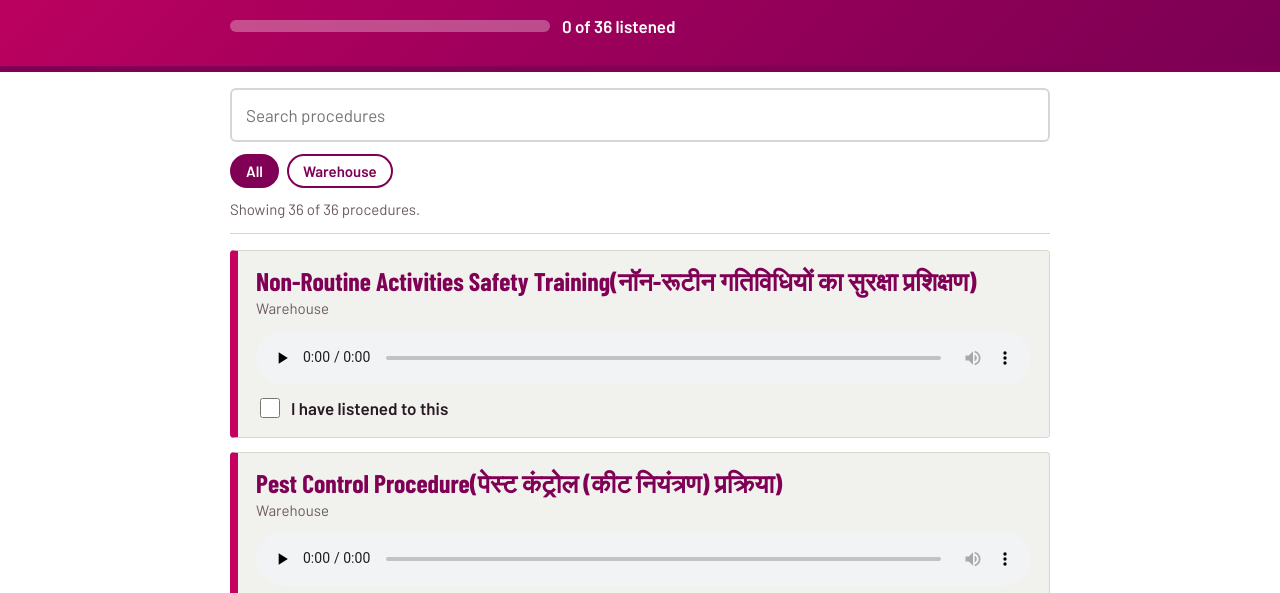
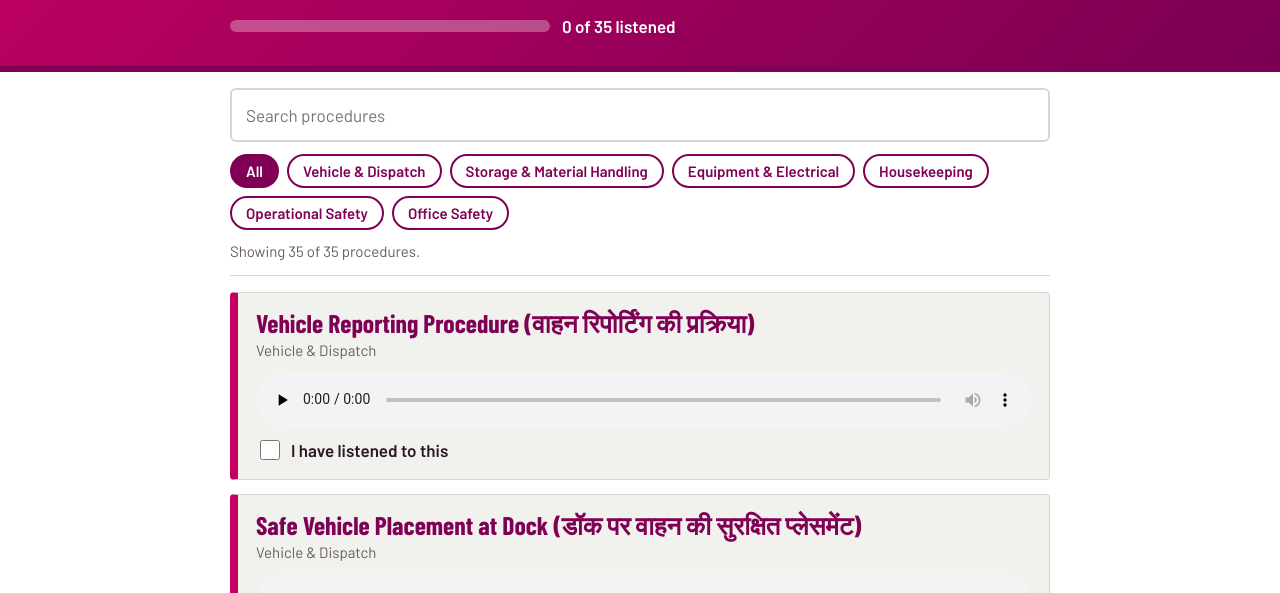
Before and after one commit to ABHINAV-DAHAYAT/safety-sop.createdbyabhinav, a plain HTML site: page index.html in a window 1280 px wide. Shown: the part 175-768 px from the top of the page. Drawn offline with nearby package versions, Linux system fonts and the light colour scheme.

Commit message:
Adding 10 more MP threes and change colour As well as add a tabs

```diff
--- a/sops.js
+++ b/sops.js
@@ -1,57 +1,74 @@
 /* ===== EDIT THIS FILE: your company details and SOP list ===== */
 const SITE = {
-  company: " West Zone DC ",
+  company: "West Zone DC",
   contacts: [
-        { label: " This page created by Abhinav Dahayat", value: "9340835726/ dabhinav@godrej.com" },
+    { label: "This page created by Abhinav Dahayat", value: "9340835726/ dabhinav@godrej.com" },
     { label: "Emergency services", value: "Mr.Ramesh" },
-    { label: "Safety officer",     value: " Mr.Ramesh /99438806"},
+    { label: "Safety officer",     value: "Mr.Ramesh /99438806" },
     { label: "Security desk",      value: "Mr. Ankit / 9569961957" }
   ]
 };
 
-/* One line per MP3.
-   title: shown on page | file: path in audio/ | category: filter group
-   transcript: optional written text ("" if none) */
+/* One line per MP3, in the order shown on the page.
+   title: shown on page | file: path in audio/ | category: tab name
+   transcript: optional written text ("" if none)
+   Each new category name creates a new tab automatically. */
 const SOPS = [
-   { title: "Non-Routine Activities Safety Training(नॉन-रूटीन गतिविधियों का सुरक्षा प्रशिक्षण)", file: "audio/safe-loading1.mp3", category: "Warehouse", transcript: "" },
-   { title: "Pest Control Procedure(पेस्ट कंट्रोल (कीट नियंत्रण) प्रक्रिया)", file: "audio/safe-loading2.mp3", category: "Warehouse", transcript: "" },
-   { title: "Material Handling in Racks(रैक्स में मटेरियल हैंडलिंग की प्रक्रिया)", file: "audio/safe-loading3.mp3", category: "Warehouse", transcript: "" },
-   { title: "Safe Cutting of Steel Strapping and Seals(स्टील स्ट्रैप और सील काटने की सुरक्षित प्रक्रिया)", file: "audio/safe-loading4.mp3", category: "Warehouse", transcript: "" },
-   { title: "Vehicle Reporting Procedure(वाहन रिपोर्टिंग की प्रक्रिया)", file: "audio/safe-loading6.mp3", category: "Warehouse", transcript: "" },
-   { title: "Safe Use of Weighing Scale(वेइंग स्केल के सुरक्षित उपयोग की प्रक्रिया)", file: "audio/safe-loading7.mp3", category: "Warehouse", transcript: "" },
-   { title: "Packing of Spares Procedure(स्पेयर्स की पैकिंग की प्रक्रिया)", file: "audio/safe-loading8.mp3", category: "Warehouse", transcript: "" },
-   { title: "Non-Inventory Waste Management(नॉन-इन्वेंटरी वेस्ट प्रबंधन की प्रक्रिया)", file: "audio/safe-loading9.mp3", category: "Warehouse", transcript: "" },
-   { title: "Safe Vehicle Placement at Dock(डॉक पर वाहन की सुरक्षित प्लेसमेंट)", file: "audio/safe-loading10.mp3", category: "Warehouse", transcript: "" },
-   { title: "Safe Operation of Stackers(स्टैकर के सुरक्षित संचालन की प्रक्रिया)", file: "audio/safe-loading11.mp3", category: "Warehouse", transcript: "" },
-   { title: "Safe Use of Stacker at Height(ऊंचाई पर स्टैकर के सुरक्षित उपयोग की प्रक्रिया))", file: "audio/safe-loading12.mp3", category: "Warehouse", transcript: "" },
-   { title: "Two-to-Three Tier Stacking of Refrigerators(रेफ्रिजरेटर की 2 से 3 टियर स्टैकिंग की प्रक्रिया)", file: "audio/safe-loading13.mp3", category: "Warehouse", transcript: "" },
-   { title: "Safe Handling of Damaged Parts(क्षतिग्रस्त पुर्जों की सुरक्षित हैंडलिंग की प्रक्रिया)", file: "audio/safe-loading14.mp3", category: "Warehouse", transcript: "" },
-   { title: "Material Dispatch from Warehouse(वेयरहाउस से माल भेजने की प्रक्रिया)", file: "audio/safe-loading15.mp3", category: "Warehouse", transcript: "" },
 
-   { title: "Safe Handling of Fragile Materials (Glass, Granite, Crockery)(नाज़ुक सामान (कांच, ग्रेनाइट, क्रॉकरी) की सुरक्षित हैंडलिंग)", file: "audio/safe-loading16.mp3", category: "Warehouse", transcript: "" },
-   { title: "Cylinder Storage and Handling Procedure(सिलेंडर के भंडारण और हैंडलिंग की प्रक्रिया)", file: "audio/safe-loading17.mp3", category: "Warehouse", transcript: "" },
-   { title: "Safe Loading of Heavy Material(भारी सामान की सुरक्षित लोडिंग की प्रक्रिया)", file: "audio/safe-loading18.mp3", category: "Warehouse", transcript: "" },
-   { title: "Housekeeping Procedure(हाउसकीपिंग (साफ-सफाई) की प्रक्रिया)", file: "audio/safe-loading19.mp3", category: "Warehouse", transcript: "" },
-   { title: "Safe Dispatch of Loaded Vehicles(लोडेड वाहन की सुरक्षित रवानगी की प्रक्रिया)", file: "audio/safe-loading20.mp3", category: "Warehouse", transcript: "" },
-    { title: "Safe Charging of MHE (Material Handling Equipment)((वेयरहाउस मशीनों) की सुरक्षित चार्जिंग की प्रक्रिया)", file: "audio/safe-loading21.mp3", category: "Warehouse", transcript: "" },
-   { title: "Safe Operation of Rolling Shutters(रोलिंग शटर के सुरक्षित संचालन की प्रक्रिया)", file: "audio/safe-loading22.mp3", category: "Warehouse", transcript: "" },
-   { title: "Safe Loading and Unloading at Second Floor Racks(सेकंड फ्लोर रैक पर लोडिंग और अनलोडिंग की सुरक्षित प्रक्रिया)", file: "audio/safe-loading23.mp3", category: "Warehouse", transcript: "" },
-   { title: "Cash Stock Liquidation Procedure(कैश स्टॉक लिक्विडेशन की प्रक्रिया)", file: "audio/safe-loading24.mp3", category: "Warehouse", transcript: "" },
-   { title: "E-Commerce Dispatch Procedure(ई-कॉमर्स ग्राहकों को माल भेजने की प्रक्रिया)", file: "audio/safe-loading25.mp3", category: "Warehouse", transcript: "" },
-   { title: "Safe Handling and Storage of E-Waste(ई-वेस्ट की सुरक्षित हैंडलिंग और स्टोरेज की प्रक्रिया)", file: "audio/safe-loading27.mp3", category: "Warehouse", transcript: "" },
-   { title: "Preventive Maintenance Scheduling of Earth Pits(अर्थ पिट के प्रिवेंटिव मेंटेनेंस की शेड्यूलिंग प्रक्रिया)", file: "audio/safe-loading28.mp3", category: "Warehouse", transcript: "" },
+  // ===== Vehicle & Dispatch =====
+  { title: "Vehicle Reporting Procedure (वाहन रिपोर्टिंग की प्रक्रिया)", file: "audio/safe-loading6.mp3", category: "Vehicle & Dispatch", transcript: "" },
+  { title: "Safe Vehicle Placement at Dock (डॉक पर वाहन की सुरक्षित प्लेसमेंट)", file: "audio/safe-loading10.mp3", category: "Vehicle & Dispatch", transcript: "" },
+  { title: "Safe Loading of Heavy Material (भारी सामान की सुरक्षित लोडिंग की प्रक्रिया)", file: "audio/safe-loading18.mp3", category: "Vehicle & Dispatch", transcript: "" },
+  { title: "Safe Handling of Fragile Materials (Glass, Granite, Crockery) (नाज़ुक सामान (कांच, ग्रेनाइट, क्रॉकरी) की सुरक्षित हैंडलिंग)", file: "audio/safe-loading16.mp3", category: "Vehicle & Dispatch", transcript: "" },
+  { title: "Material Dispatch from Warehouse (वेयरहाउस से माल भेजने की प्रक्रिया)", file: "audio/safe-loading15.mp3", category: "Vehicle & Dispatch", transcript: "" },
+  // CHECK: placed in Vehicle & Dispatch as a guess. Move if wrong
+  { title: "Cabinet Number Scanning for Appliances (अप्लायंसेस के कैबिनेट नंबर की स्कैनिंग की प्रक्रिया)", file: "audio/safe-loading31.mp3", category: "Vehicle & Dispatch", transcript: "" },
+  { title: "E-Commerce Dispatch Procedure (ई-कॉमर्स ग्राहकों को माल भेजने की प्रक्रिया)", file: "audio/safe-loading25.mp3", category: "Vehicle & Dispatch", transcript: "" },
+  { title: "Safe Dispatch of Loaded Vehicles (लोडेड वाहन की सुरक्षित रवानगी की प्रक्रिया)", file: "audio/safe-loading20.mp3", category: "Vehicle & Dispatch", transcript: "" },
+  { title: "Safe Exit of Loaded Commercial Vehicles (लोडेड कमर्शियल वाहन की सुरक्षित निकासी की प्रक्रिया)", file: "audio/safe-loading34.mp3", category: "Vehicle & Dispatch", transcript: "" },
 
-   { title: "Preventive Maintenance Scheduling of Earth Pits(अर्थ पिट के प्रिवेंटिव मेंटेनेंस की शेड्यूलिंग प्रक्रिया)", file: "audio/safe-loading29.mp3", category: "Warehouse", transcript: "" },
-   { title: "Preventive Maintenance Scheduling of Earth Pits(अर्थ पिट के प्रिवेंटिव मेंटेनेंस की शेड्यूलिंग प्रक्रिया)", file: "audio/safe-loading30.mp3", category: "Warehouse", transcript: "" },
-   { title: "Preventive Maintenance Scheduling of Earth Pits(अर्थ पिट के प्रिवेंटिव मेंटेनेंस की शेड्यूलिंग प्रक्रिया)", file: "audio/safe-loading31.mp3", category: "Warehouse", transcript: "" },
-   { title: "Preventive Maintenance Scheduling of Earth Pits(अर्थ पिट के प्रिवेंटिव मेंटेनेंस की शेड्यूलिंग प्रक्रिया)", file: "audio/safe-loading32.mp3", category: "Warehouse", transcript: "" },
-   { title: "Preventive Maintenance Scheduling of Earth Pits(अर्थ पिट के प्रिवेंटिव मेंटेनेंस की शेड्यूलिंग प्रक्रिया)", file: "audio/safe-loading33.mp3", category: "Warehouse", transcript: "" },
-   { title: "Preventive Maintenance Scheduling of Earth Pits(अर्थ पिट के प्रिवेंटिव मेंटेनेंस की शेड्यूलिंग प्रक्रिया)", file: "audio/safe-loading34.mp3", category: "Warehouse", transcript: "" },
-   { title: "Preventive Maintenance Scheduling of Earth Pits(अर्थ पिट के प्रिवेंटिव मेंटेनेंस की शेड्यूलिंग प्रक्रिया)", file: "audio/safe-loading35.mp3", category: "Warehouse", transcript: "" },
-   { title: "Preventive Maintenance Scheduling of Earth Pits(अर्थ पिट के प्रिवेंटिव मेंटेनेंस की शेड्यूलिंग प्रक्रिया)", file: "audio/safe-loading36.mp3", category: "Warehouse", transcript: "" },
-   { title: "Preventive Maintenance Scheduling of Earth Pits(अर्थ पिट के प्रिवेंटिव मेंटेनेंस की शेड्यूलिंग प्रक्रिया)", file: "audio/safe-loading37.mp3", category: "Warehouse", transcript: "" },
-   { title: "Preventive Maintenance Scheduling of Earth Pits(अर्थ पिट के प्रिवेंटिव मेंटेनेंस की शेड्यूलिंग प्रक्रिया)", file: "audio/safe-loading38.mp3", category: "Warehouse", transcript: "" }
+  // ===== Storage & Material Handling =====
+  { title: "Material Handling in Racks (रैक्स में मटेरियल हैंडलिंग की प्रक्रिया)", file: "audio/safe-loading3.mp3", category: "Storage & Material Handling", transcript: "" },
+  { title: "Safe Loading and Unloading at Second Floor Racks (सेकंड फ्लोर रैक पर लोडिंग और अनलोडिंग की सुरक्षित प्रक्रिया)", file: "audio/safe-loading23.mp3", category: "Storage & Material Handling", transcript: "" },
+  { title: "Two-to-Three Tier Stacking of Refrigerators (रेफ्रिजरेटर की 2 से 3 टियर स्टैकिंग की प्रक्रिया)", file: "audio/safe-loading13.mp3", category: "Storage & Material Handling", transcript: "" },
+  { title: "Safe Operation of Stackers (स्टैकर के सुरक्षित संचालन की प्रक्रिया)", file: "audio/safe-loading11.mp3", category: "Storage & Material Handling", transcript: "" },
+  { title: "Safe Use of Stacker at Height (ऊंचाई पर स्टैकर के सुरक्षित उपयोग की प्रक्रिया)", file: "audio/safe-loading12.mp3", category: "Storage & Material Handling", transcript: "" },
+  { title: "Safe Handling of Tank Bars (टैंक बार्स की सुरक्षित हैंडलिंग की प्रक्रिया)", file: "audio/safe-loading29.mp3", category: "Storage & Material Handling", transcript: "" },
+  { title: "Safe Handling of Damaged Parts (क्षतिग्रस्त पुर्जों की सुरक्षित हैंडलिंग की प्रक्रिया)", file: "audio/safe-loading14.mp3", category: "Storage & Material Handling", transcript: "" },
+  { title: "Packing of Spares Procedure (स्पेयर्स की पैकिंग की प्रक्रिया)", file: "audio/safe-loading8.mp3", category: "Storage & Material Handling", transcript: "" },
+  { title: "Safe Use of Weighing Scale (वेइंग स्केल के सुरक्षित उपयोग की प्रक्रिया)", file: "audio/safe-loading7.mp3", category: "Storage & Material Handling", transcript: "" },
+  { title: "Safe Cutting of Steel Strapping and Seals (स्टील स्ट्रैप और सील काटने की सुरक्षित प्रक्रिया)", file: "audio/safe-loading4.mp3", category: "Storage & Material Handling", transcript: "" },
+  // CHECK: same title as safe-loading3. Listen and rename if it is a different SOP
+  { title: "Material Handling in Racks (रैक्स में मटेरियल हैंडलिंग की प्रक्रिया)", file: "audio/safe-loading36.mp3", category: "Storage & Material Handling", transcript: "" },
+  // CHECK: same title as safe-loading23. Listen and rename if it is a different SOP
+  { title: "Safe Loading and Unloading at Second Floor Racks (सेकंड फ्लोर रैक पर लोडिंग और अनलोडिंग की सुरक्षित प्रक्रिया)", file: "audio/safe-loading37.mp3", category: "Storage & Material Handling", transcript: "" },
 
+  // ===== Equipment & Electrical =====
+  { title: "Operation and Maintenance of Forklifts (फोर्कलिफ्ट के संचालन और रखरखाव की प्रक्रिया)", file: "audio/safe-loading35.mp3", category: "Equipment & Electrical", transcript: "" },
+  // CHECK: the Hindi part looks like it is missing its first word (probably MHE)
+  { title: "Safe Charging of MHE (Material Handling Equipment) ((वेयरहाउस मशीनों) की सुरक्षित चार्जिंग की प्रक्रिया)", file: "audio/safe-loading21.mp3", category: "Equipment & Electrical", transcript: "" },
+  { title: "Safe Operation of Rolling Shutters (रोलिंग शटर के सुरक्षित संचालन की प्रक्रिया)", file: "audio/safe-loading22.mp3", category: "Equipment & Electrical", transcript: "" },
+  { title: "Cylinder Storage and Handling Procedure (सिलेंडर के भंडारण और हैंडलिंग की प्रक्रिया)", file: "audio/safe-loading17.mp3", category: "Equipment & Electrical", transcript: "" },
+  { title: "Preventive Maintenance Scheduling of Earth Pits (अर्थ पिट के प्रिवेंटिव मेंटेनेंस की शेड्यूलिंग प्रक्रिया)", file: "audio/safe-loading28.mp3", category: "Equipment & Electrical", transcript: "" },
 
-  // add the rest of your 30+ files here
+  // ===== Housekeeping =====
+  { title: "Housekeeping Procedure (हाउसकीपिंग (साफ-सफाई) की प्रक्रिया)", file: "audio/safe-loading19.mp3", category: "Housekeeping", transcript: "" },
+  { title: "Housekeeping Procedure (Shed and Warehouse) (हाउसकीपिंग की प्रक्रिया (शेड और वेयरहाउस))", file: "audio/safe-loading33.mp3", category: "Housekeeping", transcript: "" },
+  { title: "Non-Inventory Waste Management (नॉन-इन्वेंटरी वेस्ट प्रबंधन की प्रक्रिया)", file: "audio/safe-loading9.mp3", category: "Housekeeping", transcript: "" },
+  { title: "Safe Handling and Storage of E-Waste (ई-वेस्ट की सुरक्षित हैंडलिंग और स्टोरेज की प्रक्रिया)", file: "audio/safe-loading27.mp3", category: "Housekeeping", transcript: "" },
+  { title: "Pest Control Procedure (पेस्ट कंट्रोल (कीट नियंत्रण) प्रक्रिया)", file: "audio/safe-loading2.mp3", category: "Housekeeping", transcript: "" },
+
+  // ===== Operational Safety =====
+  { title: "Non-Routine Activities Safety Training (नॉन-रूटीन गतिविधियों का सुरक्षा प्रशिक्षण)", file: "audio/safe-loading1.mp3", category: "Operational Safety", transcript: "" },
+  { title: "Warehouse Visitor Management (वेयरहाउस में विजिटर मैनेजमेंट की प्रक्रिया)", file: "audio/safe-loading32.mp3", category: "Operational Safety", transcript: "" },
+  { title: "Cash Stock Liquidation Procedure (कैश स्टॉक लिक्विडेशन की प्रक्रिया)", file: "audio/safe-loading24.mp3", category: "Operational Safety", transcript: "" },
+
+  // ===== Office Safety =====
+  { title: "Office and Workplace Safety Procedure (ऑफिस और कार्यस्थल सुरक्षा की प्रक्रिया)", file: "audio/safe-loading30.mp3", category: "Office Safety", transcript: "" }
+
+  // ===== Files in the audio folder with no title yet. Fill in a title, pick a tab, and remove the // =====
+  // ... add a comma after the Office Safety line above first, then:
+  // { title: "TITLE NEEDED", file: "audio/safe-loading5.mp3", category: "Housekeeping", transcript: "" },
+  // { title: "TITLE NEEDED", file: "audio/safe-loading26.mp3", category: "Housekeeping", transcript: "" },
+  // { title: "TITLE NEEDED", file: "audio/safe-loading38.mp3", category: "Housekeeping", transcript: "" },
 ];
--- a/style.css
+++ b/style.css
@@ -1,5 +1,4 @@
-:root{--bg:#FFFFFF;--card:#F1F2ED;--ink:#2B1A25;--muted:#6B5A64;--line:#D6D7D0;--brand:#800055;--brand2:#C40161;--ok:#1E7B4F;--focus:#0B57D0}
-@media (prefers-color-scheme:dark){:root{--bg:#170E14;--card:#241720;--ink:#F3ECF0;--muted:#B7A5B0;--line:#40303A;--brand:#E27AB8;--brand2:#C40161;--ok:#4CC38A;--focus:#7AA7FF}}
+:root{color-scheme:light;--bg:#FFFFFF;--card:#F1F2ED;--ink:#2B1A25;--muted:#6B5A64;--line:#D6D7D0;--brand:#800055;--brand2:#C40161;--ok:#1E7B4F;--focus:#0B57D0}
 *{box-sizing:border-box}
 html{scroll-behavior:smooth;scroll-padding-top:150px}
 @media (prefers-reduced-motion:reduce){html{scroll-behavior:auto}}
```
Also changed, not shown: 1 other file.
